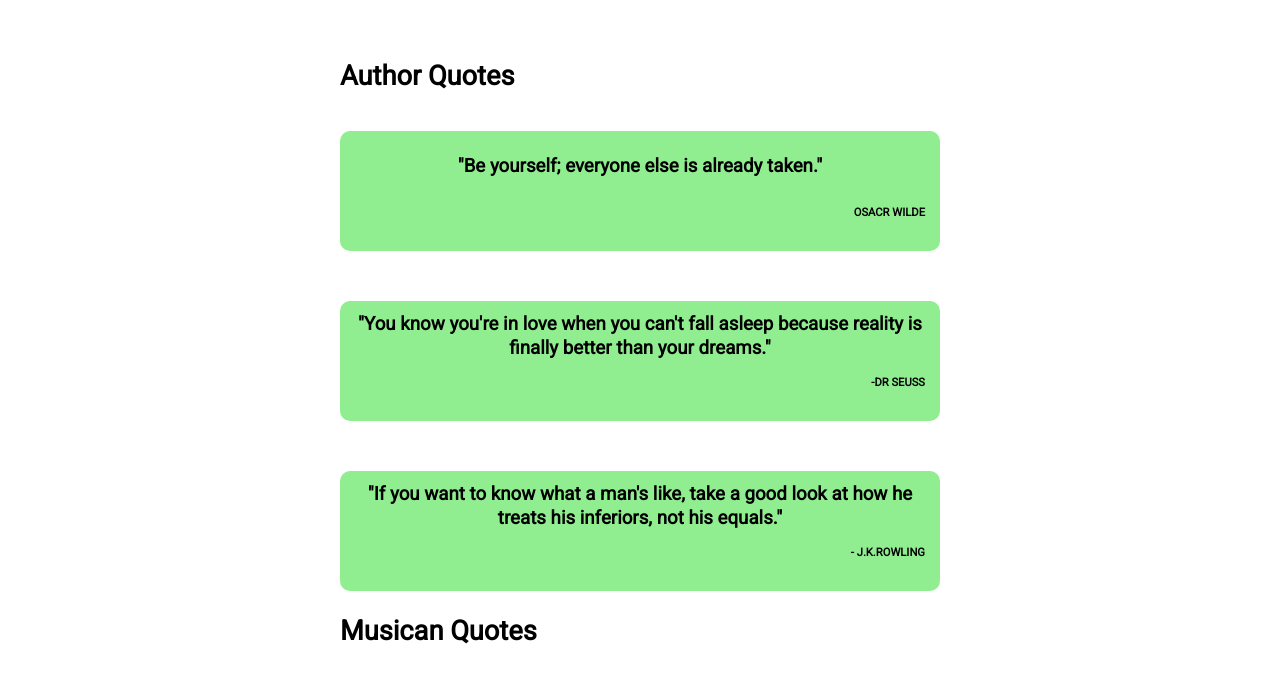
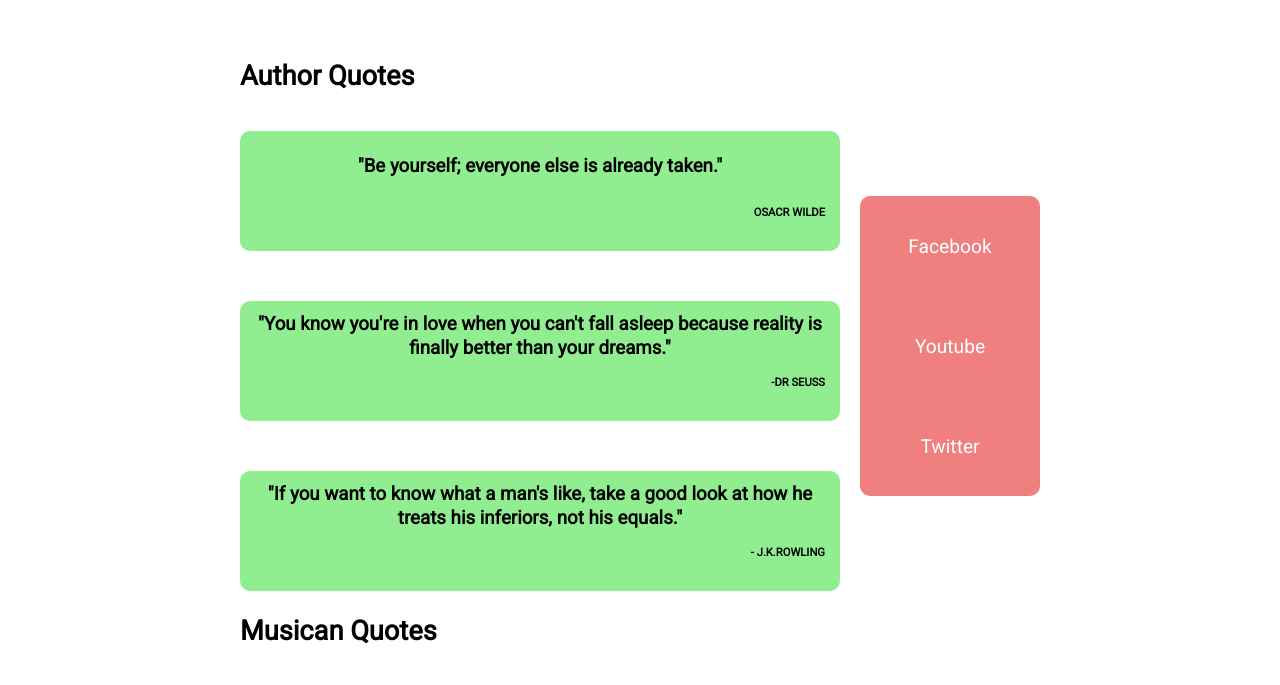
Before and after one commit to targetv/boolean-uk-html-quotebook, a website: page index.html in a window 1280 px wide. Shown: the part 79-764 px from the top of the page. Drawn offline with Linux system fonts and the light colour scheme.

Commit message:
Created Sidebar Side bar subject to change in future update, with icons.

```diff
--- a/index.html
+++ b/index.html
@@ -9,6 +9,10 @@
     <link
       href="https://fonts.googleapis.com/css2?family=Roboto:ital,wght@0,300;0,400;1,300&display=swap"
       rel="stylesheet"
+    />
+    <link
+      rel="stylesheet"
+      href="https://cdnjs.cloudflare.com/ajax/libs/font-awesome/4.7.0/css/font-awesome.min.css"
     />
 
     <title>Static Temp</title>
@@ -72,6 +76,13 @@
           <p>-Marilyn Monroe</p>
         </content>
       </section>
+      <aside>
+        <ul>
+          <li><a href="#">Facebook</a></li>
+          <li><a href="#">Youtube</a></li>
+          <li><a href="#">Twitter</a></li>
+        </ul>
+      </aside>
     </main>
   </body>
 </html>
--- a/style.css
+++ b/style.css
@@ -34,9 +34,9 @@ main {
   grid-area: main;
   display: grid;
   grid-template:
-    ". author ." 1fr
-    ". music . " 1fr/
-    1fr 600px 1fr;
+    ". author side-bar ." 1fr
+    ". music side-bar . " 1fr/
+    1fr 600px 200px 1fr;
 }
 .authorquotes {
   grid-area: author;
@@ -104,3 +104,23 @@ a {
   text-align: center;
   font-size: 1.2rem;
 }
+aside {
+  grid-area: side-bar;
+  display: grid;
+  grid-template-rows: 300px;
+  grid-gap: 10px;
+  margin: 200px 0px 0px 20px;
+  text-align: center;
+  font-size: 1.2rem;
+}
+aside ul {
+  display: grid;
+  grid-template-rows: repeat(3, 100px);
+  text-align: center;
+  align-items: center;
+  border-radius: 10px;
+  background-color: lightcoral;
+}
+aside li {
+  margin: 0px;
+}
```
